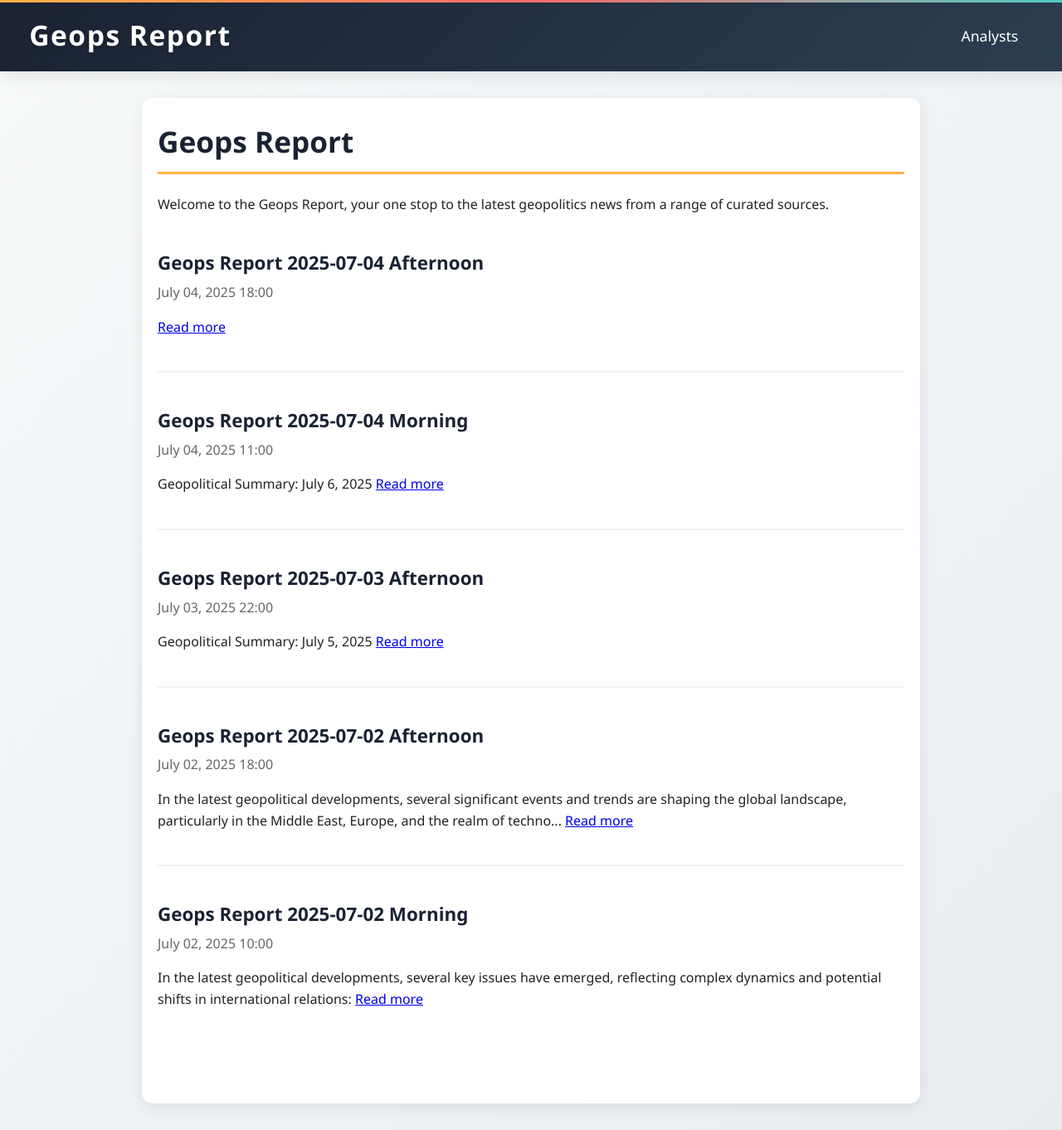
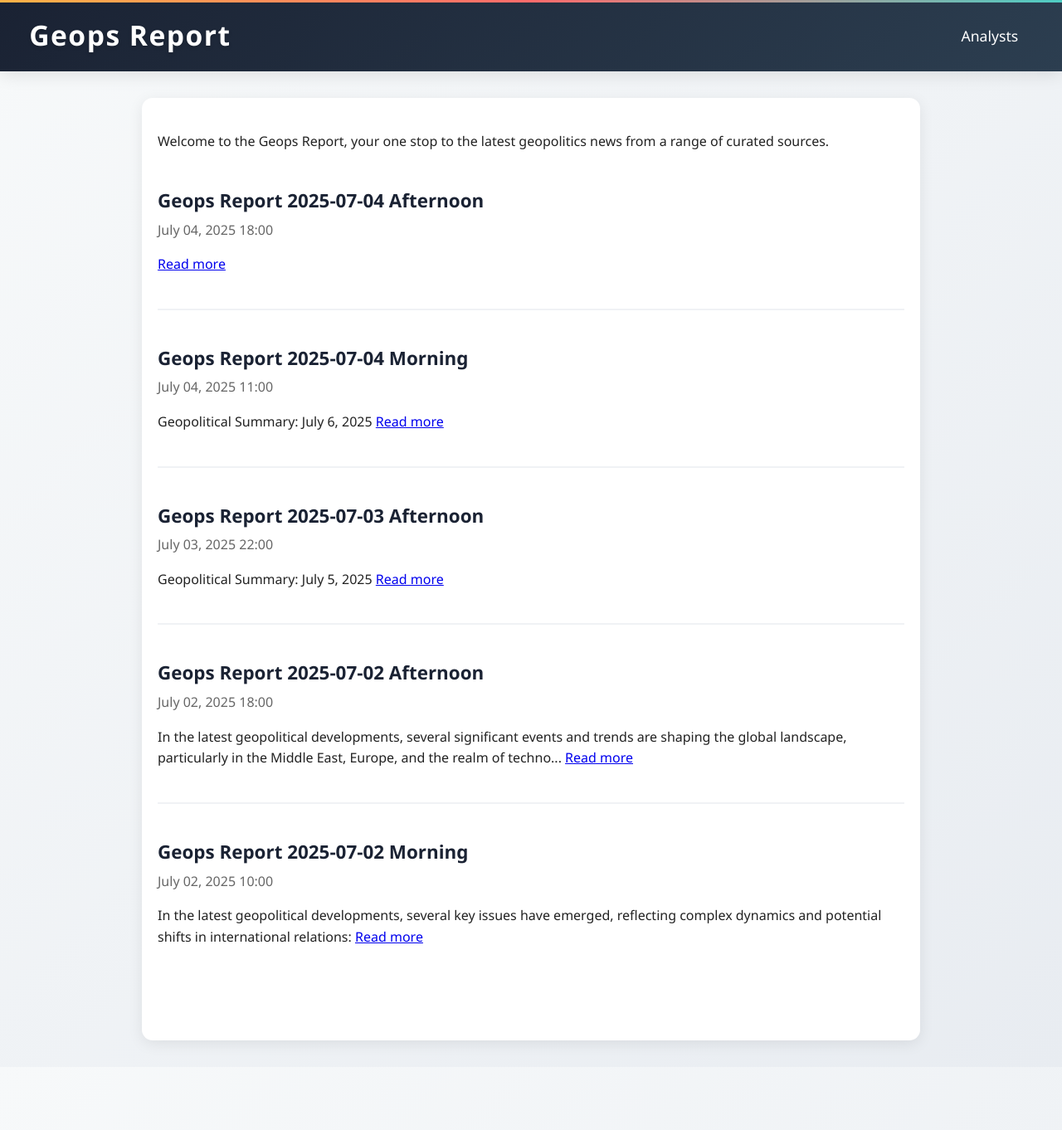
Before and after one commit to geopsreport/report, a Jekyll site: the page built from site/index.md, in a window 1280 px wide. Shown: the whole page at 83% size. Built offline with Jekyll 4.4.1, drawn with Linux system fonts in a browser that asks for light colours; after the commit the page ends 1286 px from its top, so only the background shows below that.

Commit message:
remove title

```diff
--- a/site/_layouts/default.html
+++ b/site/_layouts/default.html
@@ -198,9 +198,6 @@
     </nav>
   </header>
   <main>
-    {% if page.title %}
-      <h1 style="font-size:2.2rem;font-weight:700;margin-top:0;margin-bottom:1.5rem;color:#1a2233;border-bottom:3px solid #ffb347;padding-bottom:0.5rem;">{{ page.title }}</h1>
-    {% endif %}
     {{ content }}
     {% if page.analysts %}
       <div class="contributions-section">
```
